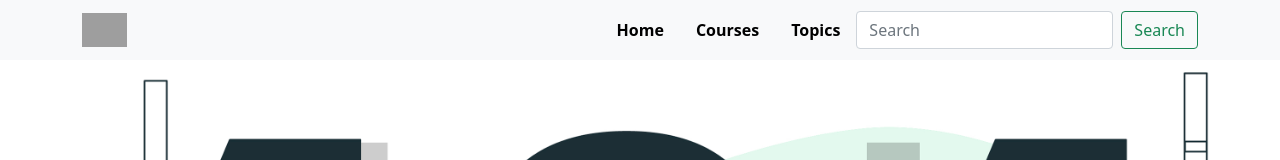
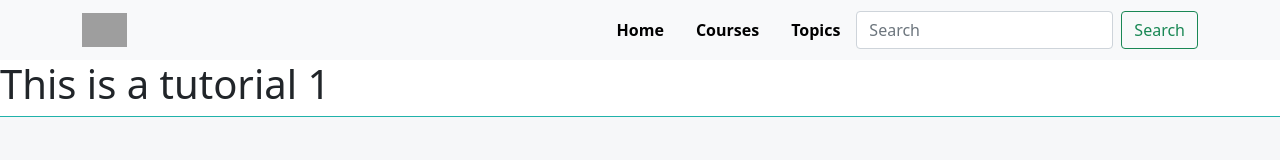
Before and after one commit to Momenuzzaman/educational-website, a React (Create React App) app: page /tutorialDetail/1 in a window 1280 px wide. Shown: the top 160 px of the page. Built offline with nearby package versions, Linux system fonts and the light colour scheme; grey boxes are pictures that could not be loaded.

Commit message:
import useState

```diff
--- a/src/App.js
+++ b/src/App.js
@@ -17,7 +17,7 @@ function App() {
         <Route path="/" element={<Home />} />
         <Route path="/home" element={<Home />} />
         <Route path="/course" element={<Tutorials />} />
-        <Route path="/tutorialDetail" element={<TutorialDetail />} />
+        <Route path="/tutorialDetail/:tutorialId" element={<TutorialDetail />} />
         <Route path="/cart" element={<Cart />} />
         <Route path="*" element={<PageNotFound />} />
       </Routes>
--- a/src/Components/Home/TutorialDetais/TutorialDetail.js
+++ b/src/Components/Home/TutorialDetais/TutorialDetail.js
@@ -1,9 +1,12 @@
 import React from 'react';
+import { useParams } from 'react-router-dom';
 
-const TutorialDetail = () => {
+const TutorialDetail = ({ tutorial }) => {
+    const { tutorialId } = useParams();
+    console.log("tutorial", tutorial);
     return (
         <div>
-            <h1>This is a tutorial</h1>
+            <h1>This is a tutorial {tutorialId}</h1>
         </div>
     );
 };
```
